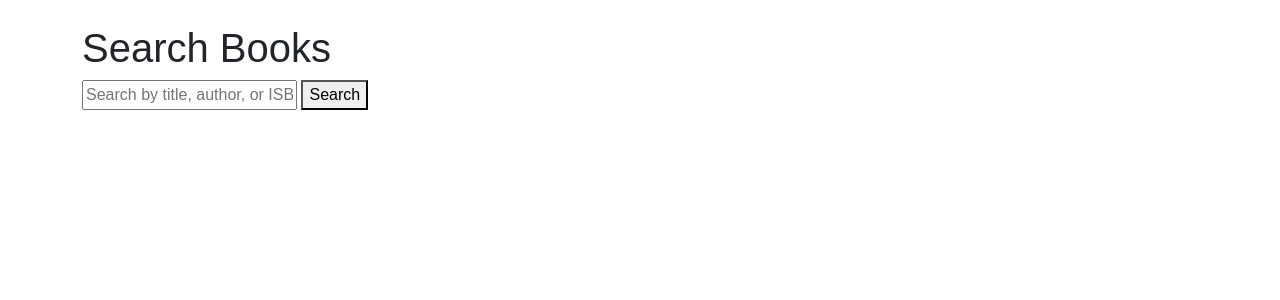
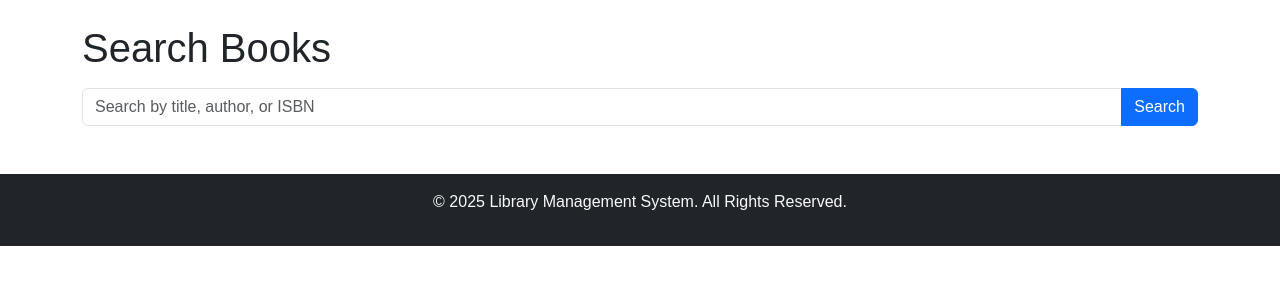
Before and after one commit to aryantk24/library-management-system, a Flask app: page /search in a window 1280 px wide. Shown: the part 56-356 px from the top of the page. Run offline with Flask 3, Linux system fonts and the light colour scheme.

Commit message:
Fixed base.html and search_book.html issue

```diff
--- a/templates/base.html
+++ b/templates/base.html
@@ -6,9 +6,11 @@
     <title>Library Management System</title>
     <!-- Bootstrap CSS -->
     <link href="https://cdn.jsdelivr.net/npm/bootstrap@5.3.0-alpha1/dist/css/bootstrap.min.css" rel="stylesheet">
+    <!-- Custom Stylesheet -->
     <link rel="stylesheet" href="{{ url_for('static', filename='styles.css') }}">
 </head>
 <body>
+    <!-- Navigation Bar -->
     <nav class="navbar navbar-expand-lg navbar-dark bg-dark">
         <div class="container-fluid">
             <a class="navbar-brand" href="{{ url_for('index') }}">Library Management</a>
@@ -30,18 +32,34 @@
             </div>
         </div>
     </nav>
+
+    <!-- Main Content -->
     <div class="container mt-4">
+        <!-- Flash Messages -->
         {% with messages = get_flashed_messages() %}
         {% if messages %}
-            <div class="alert alert-info">
+            <div class="alert alert-info alert-dismissible fade show" role="alert">
                 {{ messages[0] }}
+                <button type="button" class="btn-close" data-bs-dismiss="alert" aria-label="Close"></button>
             </div>
         {% endif %}
         {% endwith %}
-        {% block content %}{% endblock %}
+
+        <!-- Dynamic Content Block -->
+        {% block content %}
+        {% endblock %}
     </div>
+
+    <!-- Footer -->
+    <footer class="bg-dark text-light text-center py-3 mt-5">
+        <div class="container">
+            <p>&copy; 2025 Library Management System. All Rights Reserved.</p>
+        </div>
+    </footer>
+
     <!-- Bootstrap JS -->
     <script src="https://cdn.jsdelivr.net/npm/bootstrap@5.3.0-alpha1/dist/js/bootstrap.bundle.min.js"></script>
+    <!-- Custom Script -->
     <script src="{{ url_for('static', filename='script.js') }}"></script>
 </body>
 </html>
--- a/templates/search_book.html
+++ b/templates/search_book.html
@@ -2,17 +2,23 @@
 
 {% block content %}
 <h1>Search Books</h1>
-<form action="{{ url_for('search_book_view') }}" method="post">
-    <input type="text" name="query" placeholder="Search by title, author, or ISBN">
-    <button type="submit">Search</button>
+<form action="{{ url_for('search_book') }}" method="post" class="mt-3">
+    <div class="input-group">
+        <input type="text" name="query" class="form-control" placeholder="Search by title, author, or ISBN">
+        <button type="submit" class="btn btn-primary">Search</button>
+    </div>
 </form>
 
 {% if query %}
-    <h2>Search Results for "{{ query }}":</h2>
-    <ul>
-        {% for book in books %}
-            <li>{{ book.title }} by {{ book.author }} (ISBN: {{ book.isbn }})</li>
-        {% endfor %}
-    </ul>
+    <h2 class="mt-4">Search Results for "{{ query }}":</h2>
+    {% if books %}
+        <ul>
+            {% for book in books %}
+                <li>{{ book.title }} by {{ book.author }} (ISBN: {{ book.isbn }})</li>
+            {% endfor %}
+        </ul>
+    {% else %}
+        <p>No results found for "{{ query }}".</p>
+    {% endif %}
 {% endif %}
 {% endblock %}
```
Also changed, not shown: library.db.
